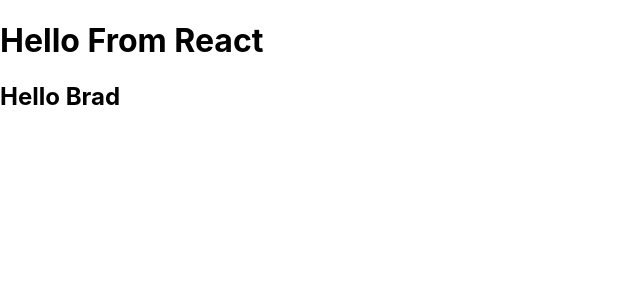
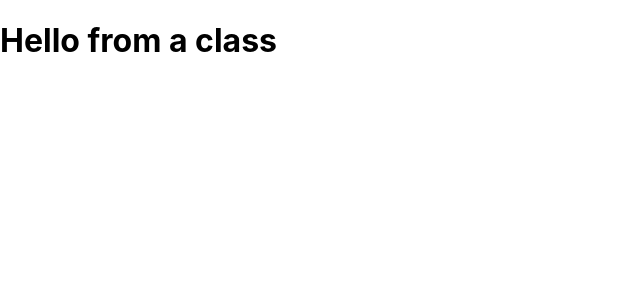
Before and after one commit to jacky6016/React-Practice, a React (Create React App) app: page / in a window 1280 px wide. Shown: the top 300 px of the page, without its empty margins (0-640 px from the left). Built offline with nearby package versions, Linux system fonts and the light colour scheme.

Commit message:
Create a component

```diff
--- a/src/App.js
+++ b/src/App.js
@@ -1,15 +1,22 @@
 // The root App component
 // JSX must return one parent component (or wrapped in <>...</>)
-function App() {
-  const name1 = 'Brad';
-  const name2 = 'Pitt';
-  const x = true;
-  return (
-    <div className="App">
-      <h1>Hello From React</h1>
-      <h2>Hello {x? name1 : name2}</h2>
-    </div>
-  );
+import Header from './components/Header'
+
+// Using a functional component
+// const App = () => {
+//   return (
+//     <div className='container'>
+//         <Header />
+//     </div>
+//   )
+// }
+
+// if using class component
+import React from 'react'
+class App extends React.Component {
+  render() {
+    return <h1>Hello from a class</h1>
+  }
 }
 
 export default App;
--- /dev/null
+++ b/src/components/Header.js
@@ -0,0 +1,10 @@
+// using the `rafce` boilerplate from the ES7 React extension (React import deleted)
+const Header = () => {
+    return (
+        <header>
+            <h1>Hello From React</h1>
+        </header>
+    )
+}
+
+export default Header
```
